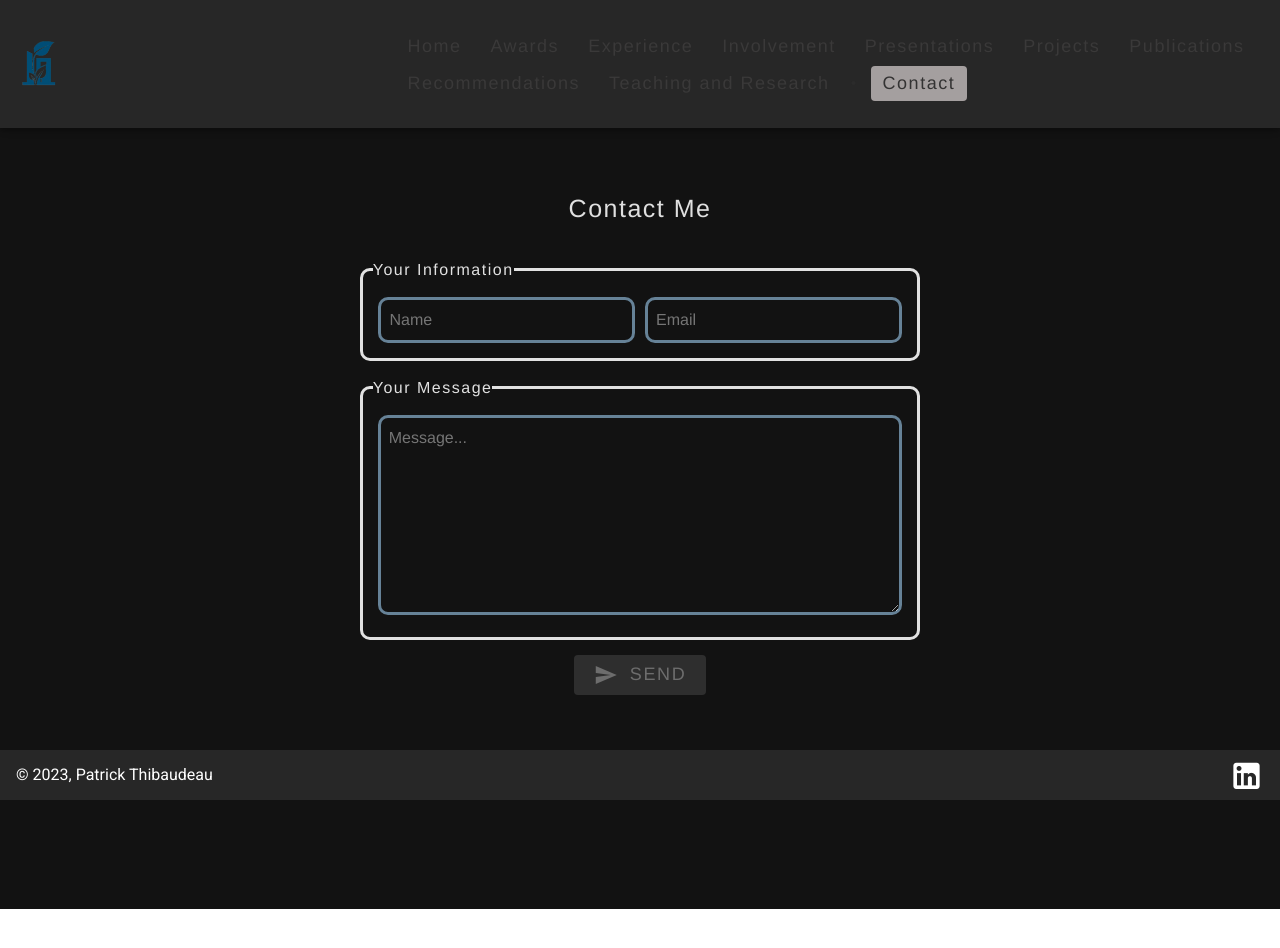
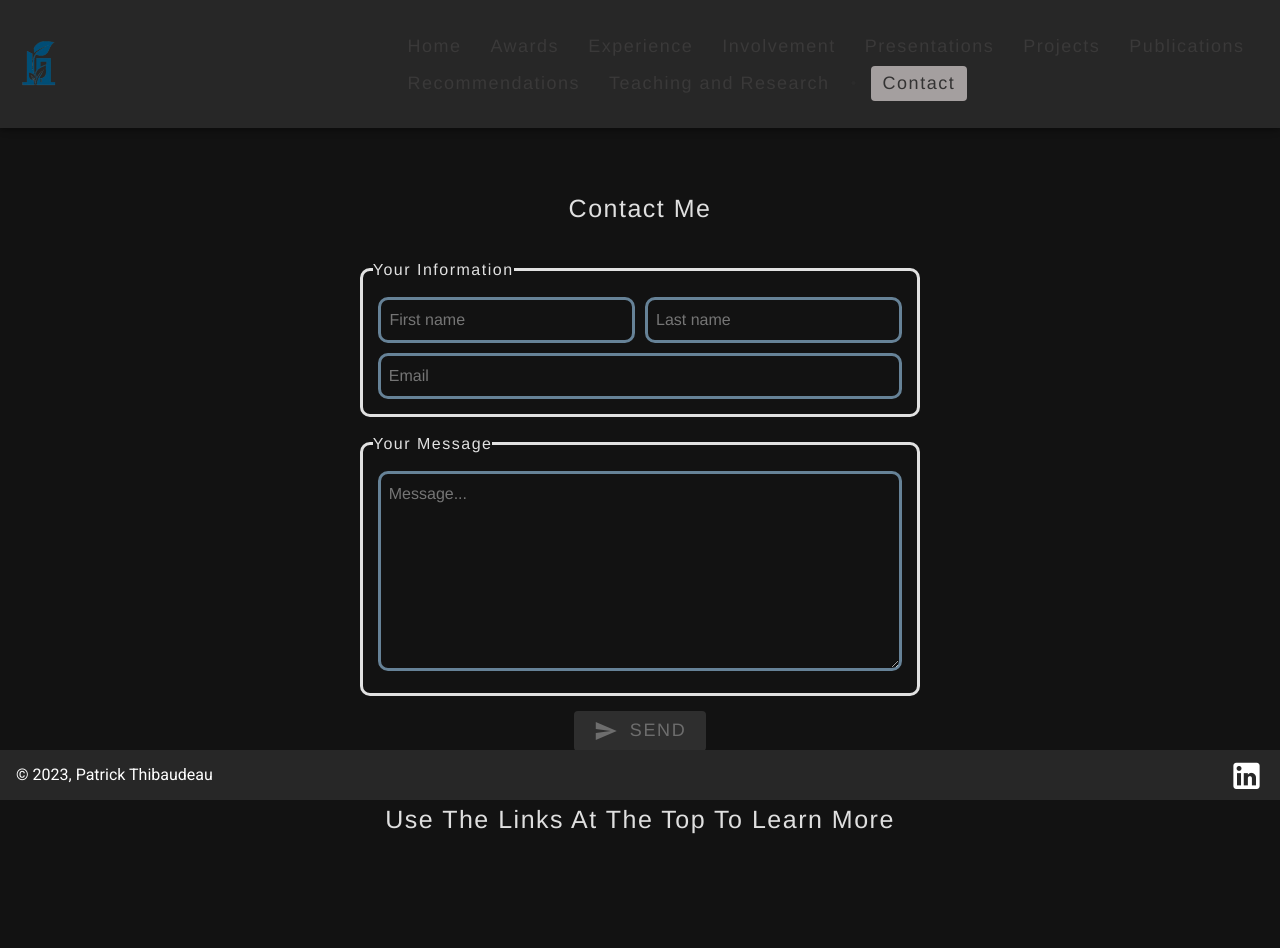
Before and after one commit to Delta-Apps-LLC/patrickthib, a Nuxt app: page /contact in a window 1280 px wide. Shown: the top 948 px of the page. Before the commit the page ends 909 px from the top, so only its background shows below. Built offline with nearby package versions, Linux system fonts and the light colour scheme.

Commit message:
updated form to first name and last name

```diff
--- a/pages/contact.vue
+++ b/pages/contact.vue
@@ -10,9 +10,10 @@
           <fieldset>
             <legend>Your Information</legend>
             <div style="display: flex; justify-content: center;">
-              <input v-model="name" type="text" id="name" name="name" placeholder="Name">
-              <input v-model="email" type="email" id="email" name="email" placeholder="Email">
+              <input v-model="firstname" type="text" id="firstname" name="firstname" placeholder="First name">
+              <input v-model="lastname" type="text" id="lastname" name="lastname" placeholder="Last name">
             </div>
+            <input v-model="email" type="email" id="email" name="email" placeholder="Email">
           </fieldset>
           <fieldset>
             <legend>Your Message</legend>
@@ -26,8 +27,9 @@
 
           <v-btn
             type="submit"
+            @click="clearForm()"
             style="padding: 20px; font-size: 18px; display: flex; margin: auto;"
-            :disabled="name == '' || email == '' || message == ''"
+            :disabled="firstname == '' || lastname == '' || email == '' || message == ''"
             dark
           >
             <v-icon color="#668297">mdi-send</v-icon>
@@ -66,7 +68,8 @@ export default {
       this.windowWidth = window.innerWidth
     })
     AOS.init()
-    this.name = '';
+    this.firstname = '';
+    this.lastname = '';
     this.email = '';
     this.message = '';
   },
@@ -78,13 +81,25 @@ export default {
 
   data () {
     return {
-      name: '',
+      firstname: '',
+      lastname: '',
       email: '',
       message: '',
       awardsAchievements: [],
       windowWidth: window.innerWidth,
     }
   },
+
+  methods: {
+    clearForm() {
+      setTimeout(() => {
+        this.firstname = '';
+        this.lastname = '';
+        this.email = '';
+        this.message = '';
+      }, 1500)
+    }
+  }
 }
 </script>
 
@@ -124,6 +139,10 @@ fieldset > input, fieldset > div > input {
   width: 48%;
 }
 
+#email {
+  width: 98%;
+}
+
 #message {
   width: 98%;
   height: 200px;
```
